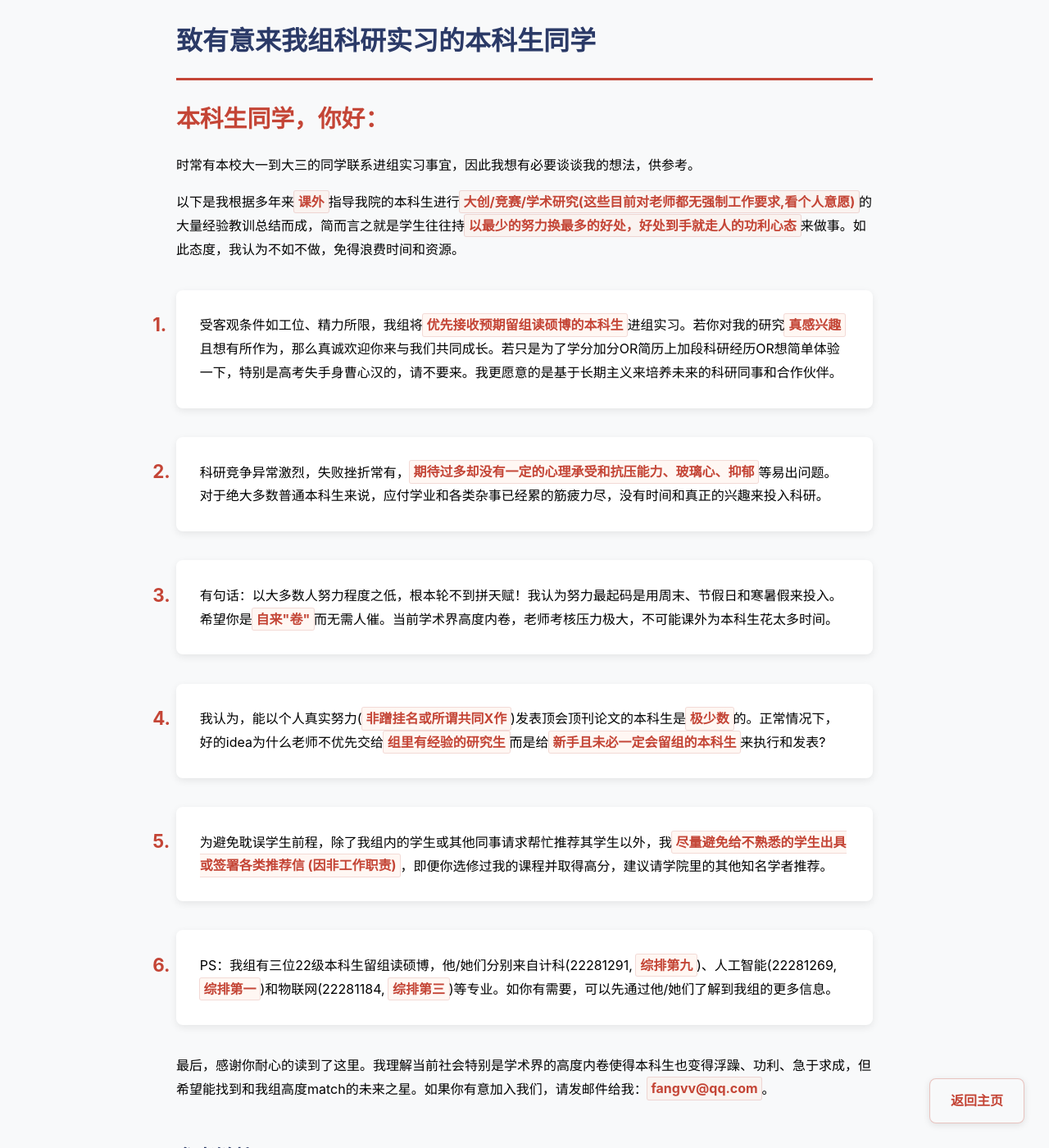
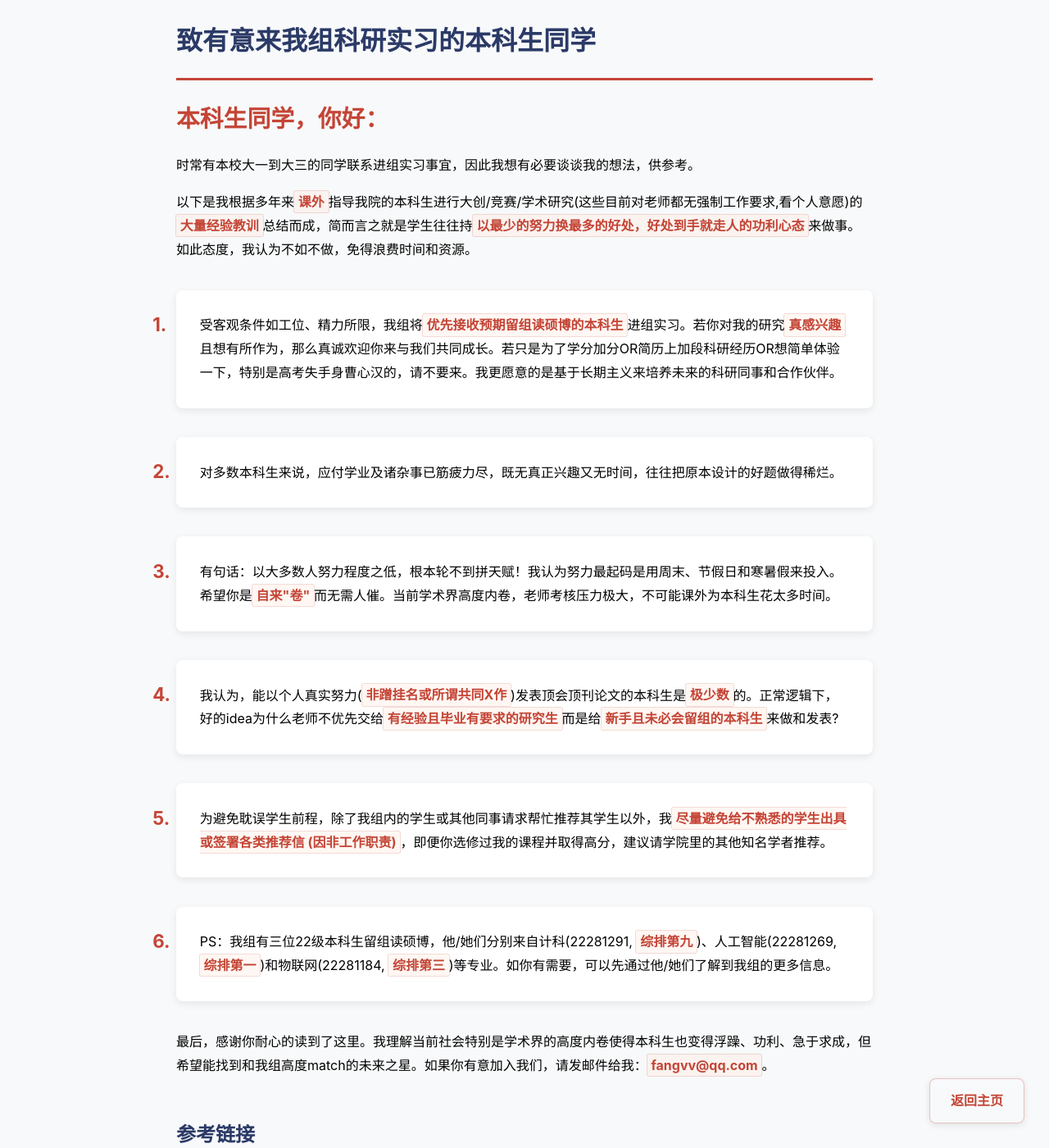
Before and after one commit to fangvv/Homepage, a Jekyll site: the page faq.html, which Jekyll copies as it is, in a window 1280 px wide and 1400 px high. Shown: the whole window at 82% size. Built offline with Jekyll 4.4.1, drawn with Linux system fonts in a browser that asks for light colours; comment, search, counter and statistics services are not loaded.

Commit message:
update faqs

```diff
--- a/faq.html
+++ b/faq.html
@@ -116,16 +116,16 @@ strong:hover {
     <p><span class="greeting">本科生同学，你好：</span>
 
     时常有本校大一到大三的同学联系进组实习事宜，因此我想有必要谈谈我的想法，供参考。</p>
-   <p>以下是我根据多年来<strong>课外</strong>指导我院的本科生进行<strong>大创/竞赛/学术研究(这些目前对老师都无强制工作要求,看个人意愿)</strong>的大量经验教训总结而成，简而言之就是学生往往持<strong>以最少的努力换最多的好处，好处到手就走人的功利心态</strong>来做事。如此态度，我认为不如不做，免得浪费时间和资源。</p>
+   <p>以下是我根据多年来<strong>课外</strong>指导我院的本科生进行大创/竞赛/学术研究(这些目前对老师都无强制工作要求,看个人意愿)的<strong>大量经验教训</strong>总结而成，简而言之就是学生往往持<strong>以最少的努力换最多的好处，好处到手就走人的功利心态</strong>来做事。如此态度，我认为不如不做，免得浪费时间和资源。</p>
 
     <ol>
 <li>受客观条件如工位、精力所限，我组将<strong>优先接收预期留组读硕博的本科生</strong>进组实习。若你对我的研究<strong>真感兴趣</strong>且想有所作为，那么真诚欢迎你来与我们共同成长。若只是为了学分加分OR简历上加段科研经历OR想简单体验一下，特别是高考失手身曹心汉的，请不要来。我更愿意的是基于长期主义来培养未来的科研同事和合作伙伴。</li>
 
-<li>科研竞争异常激烈，失败挫折常有，<strong>期待过多却没有一定的心理承受和抗压能力、玻璃心、抑郁</strong>等易出问题。对于绝大多数普通本科生来说，应付学业和各类杂事已经累的筋疲力尽，没有时间和真正的兴趣来投入科研。</li>
+<li>对多数本科生来说，应付学业及诸杂事已筋疲力尽，既无真正兴趣又无时间，往往把原本设计的好题做得稀烂。</li>
 
 <li>有句话：以大多数人努力程度之低，根本轮不到拼天赋！我认为努力最起码是用周末、节假日和寒暑假来投入。希望你是<strong>自来"卷"</strong>而无需人催。当前学术界高度内卷，老师考核压力极大，不可能课外为本科生花太多时间。</li>
 
-<li>我认为，能以个人真实努力(<strong>非蹭挂名或所谓共同X作</strong>)发表顶会顶刊论文的本科生是<strong>极少数</strong>的。正常情况下，好的idea为什么老师不优先交给<strong>组里有经验的研究生</strong>而是给<strong>新手且未必一定会留组的本科生</strong>来执行和发表?</li>
+<li>我认为，能以个人真实努力(<strong>非蹭挂名或所谓共同X作</strong>)发表顶会顶刊论文的本科生是<strong>极少数</strong>的。正常逻辑下，好的idea为什么老师不优先交给<strong>有经验且毕业有要求的研究生</strong>而是给<strong>新手且未必会留组的本科生</strong>来做和发表?</li>
 
 <li>为避免耽误学生前程，除了我组内的学生或其他同事请求帮忙推荐其学生以外，我<strong>尽量避免给不熟悉的学生出具或签署各类推荐信 (因非工作职责)</strong>，即便你选修过我的课程并取得高分，建议请学院里的其他知名学者推荐。</li>
 
--- a/faq2.html
+++ b/faq2.html
@@ -136,6 +136,7 @@ strong:hover {
     <h2 style="color:var(--primary);margin-top:3rem">参考链接</h2>
     <ul style="background:#E3F2FD;padding:1.5rem;border-radius:8px">
         <li><a href="https://jyywiki.cn/Letter.md" target="_blank">南京大学蒋炎岩教授观点：给各位天命人的劝退信</a></li>
+        <li><a href="https://zhuanlan.zhihu.com/p/372884253" target="_blank">清华大学张焕晨教授观点：读博，你真的想好了吗？</a></li>
         <li><a href="https://mp.weixin.qq.com/mp/appmsgalbum?__biz=MzUzNjY5MjU3OA==&action=getalbum&album_id=3528375688665268224" target="_blank">班小小：我在东5的读研往事</a></li>
     </ul>
 
```
